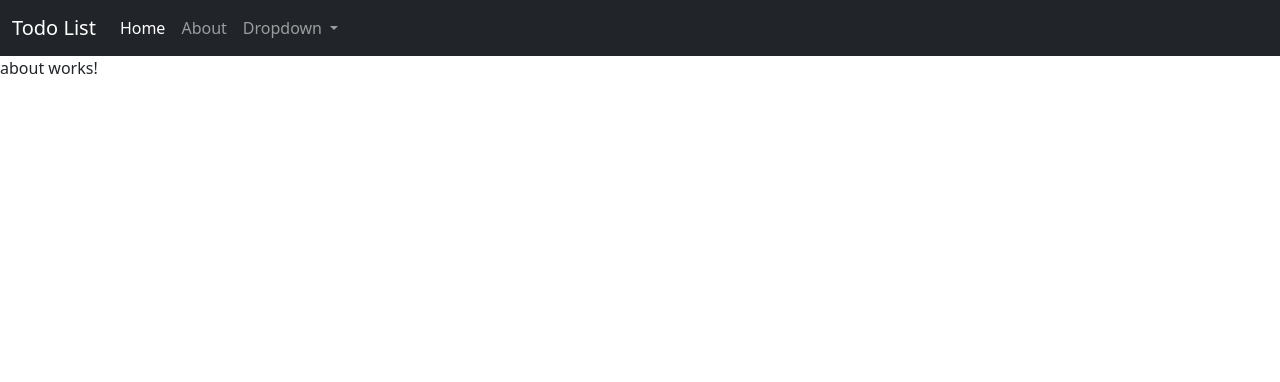
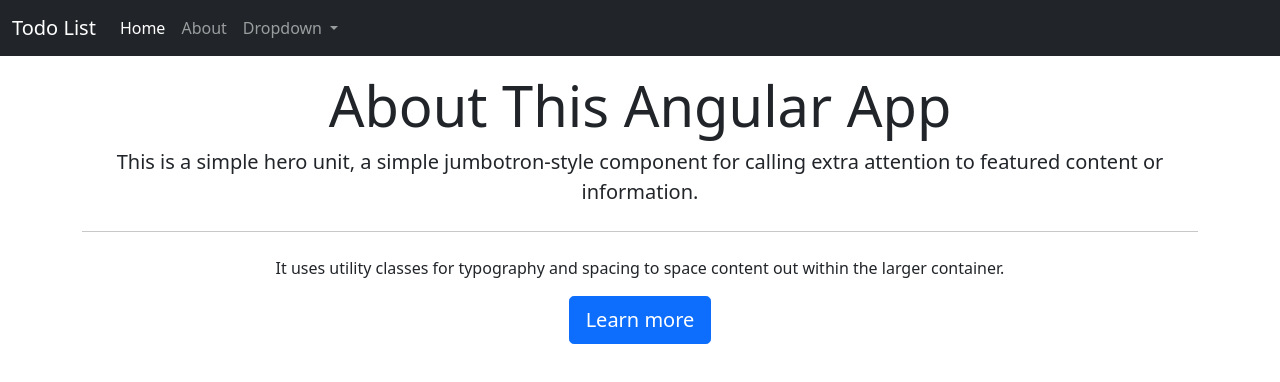
Before and after one commit to kuldeepsinghrai/todolist-angular, an Angular app: page /about in a window 1280 px wide. Shown: the top 382 px of the page. Built offline with nearby package versions, Linux system fonts and the light colour scheme.

Commit message:
content added in about

```diff
--- a/src/app/MyComponents/about/about.component.html
+++ b/src/app/MyComponents/about/about.component.html
@@ -1 +1,12 @@
-<p>about works!</p>
+<div class="container my3">
+    <div class="text-center jumbotron my-3">
+        <h1 class="display-4">About This Angular App</h1>
+        <p class="lead">This is a simple hero unit, a simple jumbotron-style component for calling extra attention to
+            featured content or information.</p>
+        <hr class="my-4">
+        <p>It uses utility classes for typography and spacing to space content out within the larger container.</p>
+        <p class="lead">
+            <a class="btn btn-primary btn-lg" routerLink="about" role="button">Learn more</a>
+        </p>
+    </div>
+</div>
--- a/src/app/MyComponents/todos/todos.component.html
+++ b/src/app/MyComponents/todos/todos.component.html
@@ -1,5 +1,4 @@
-<div class="my-3">
-    <div class="container">
+<div class="container my-3">
     <h1 class="text-center m-2 ">Todo List App</h1>
     <app-add-todo (todoAdd)="addTodo($event)"></app-add-todo>
     <h4>Your Todos</h4>
@@ -8,9 +7,8 @@
     <ng-template #elseBlock>
 
         <div *ngFor="let todo of todos; index as i">
-                <app-todo-item [todo]="todo" [i]="i" (todoDelete)="deleteTodo($event)"
-                    (todoCheckbox)="toggleTodo($event)"></app-todo-item>
+            <app-todo-item [todo]="todo" [i]="i" (todoDelete)="deleteTodo($event)" (todoCheckbox)="toggleTodo($event)">
+            </app-todo-item>
         </div>
     </ng-template>
 </div>
-</div>
```
Lines whose indentation alone changed are shown as unchanged.
